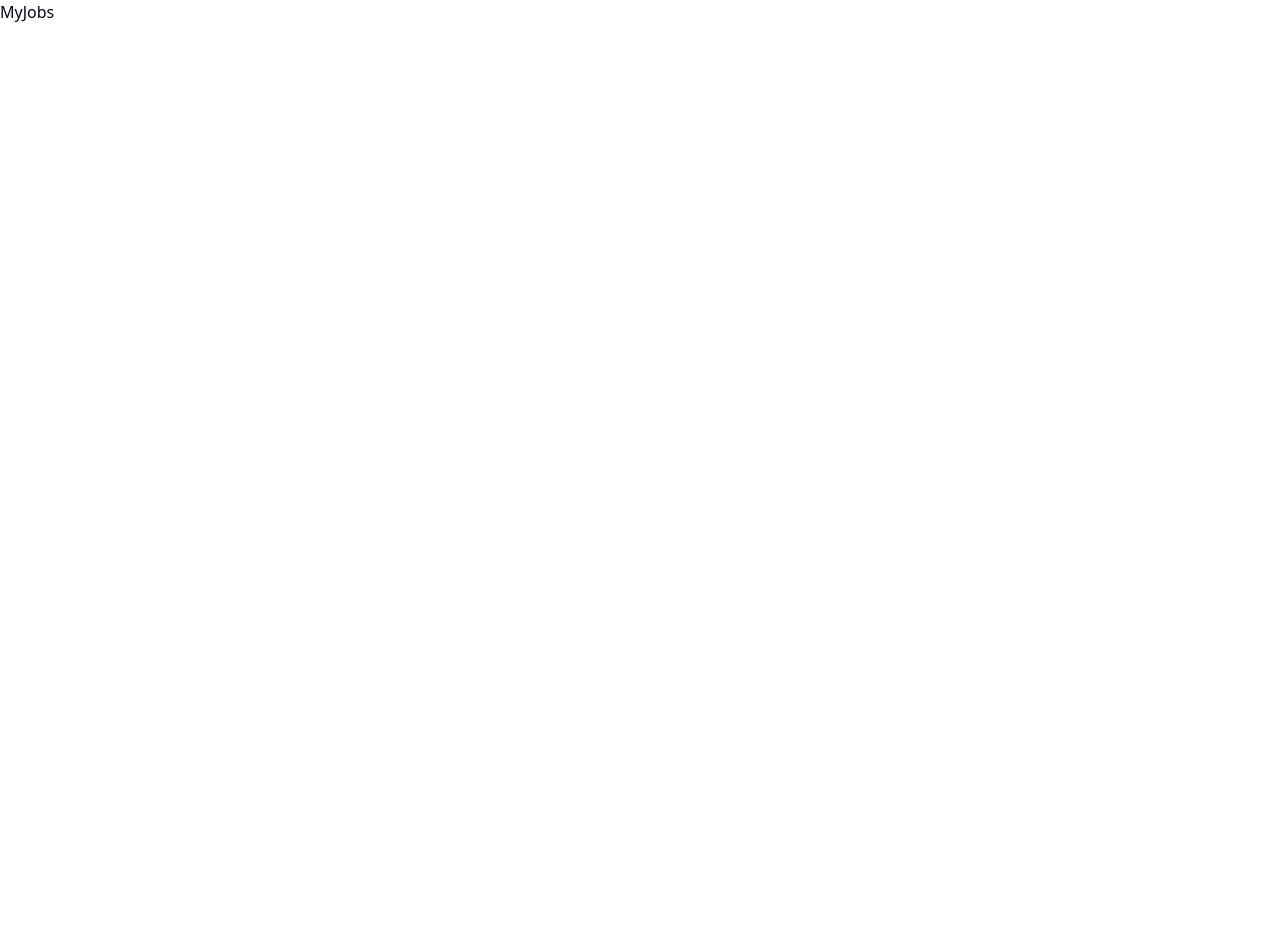
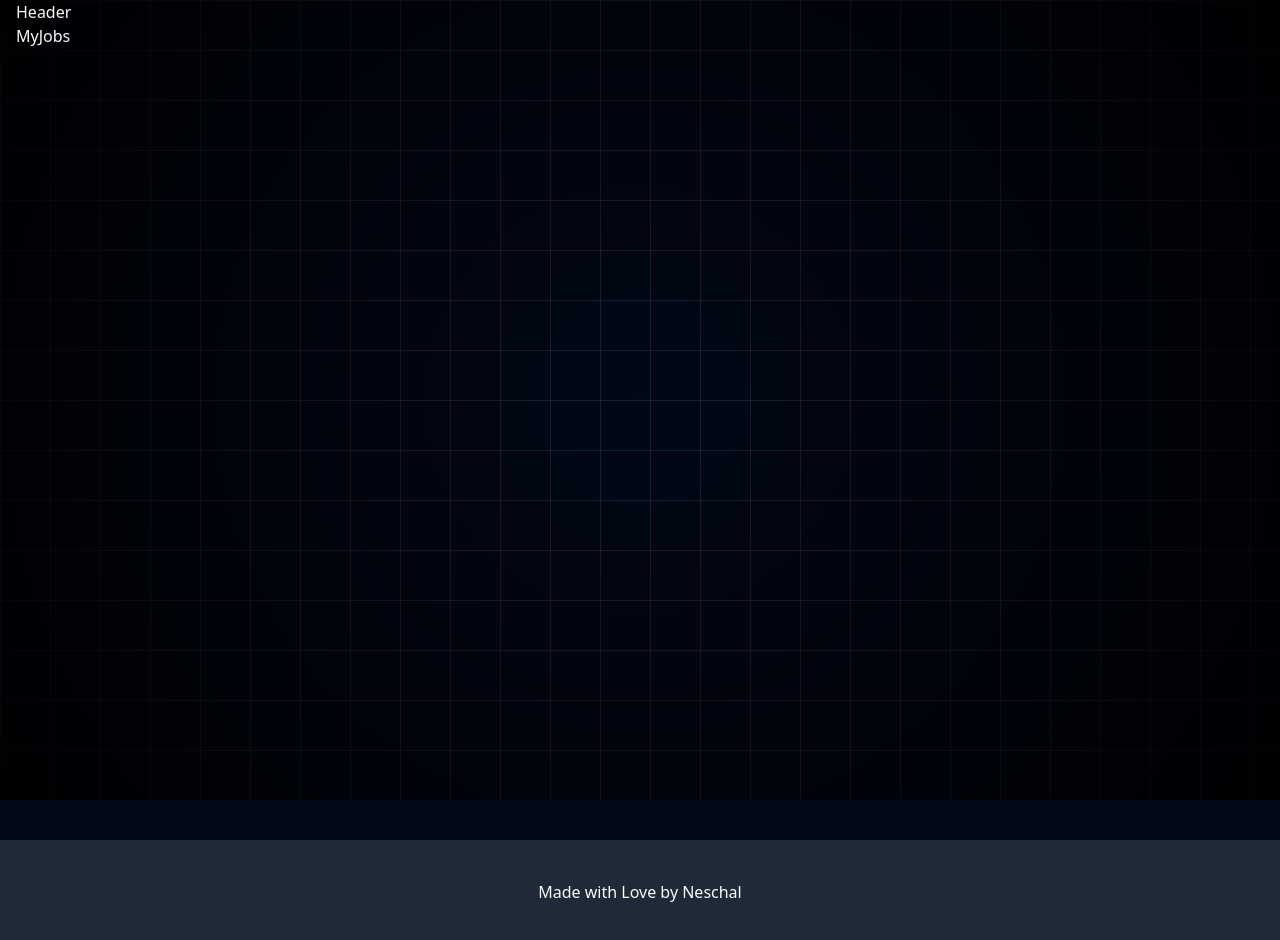
Before and after one commit to neschal-s/PortTalent, a React (Vite) app in the folder frontend/: page /my-jobs in a window 1280 px wide. Shown: the top 940 px of the page. Before the commit the page ends 800 px from the top, so only its background shows below. Built offline with nearby package versions, Linux system fonts and the light colour scheme.

Commit message:
Added the background gradient

```diff
--- a/frontend/src/App.css
+++ b/frontend/src/App.css
@@ -0,0 +1,27 @@
+.grid-background{
+    position:fixed;
+    top:0;
+    left:0;
+    width: 100%;
+    height: 100%;
+    background: linear-gradient(to right,
+        rgba(255, 255, 255, 0.1) 1px,
+        transparent 1px
+    ),
+    linear-gradient(to bottom,
+        rgba(255, 255, 255, 0.1) 1px,
+        transparent 1px);
+    background-size: 50px 50px;
+    pointer-events: none;
+    z-index: -1;
+}
+
+.grid-background::before{
+    content:"";
+    position: absolute;
+    top: 0;
+    left: 0;
+    width: 100%;
+    height: 100%;
+    background: radial-gradient(circle, transparent, rgba(0,0,0,0.9));
+}
--- /dev/null
+++ b/frontend/src/components/header.jsx
@@ -0,0 +1,9 @@
+import React from 'react'
+
+const Header = () => {
+  return (
+    <div>Header</div>
+  )
+}
+
+export default Header;
--- /dev/null
+++ b/frontend/src/components/theme-provider.jsx
@@ -0,0 +1,55 @@
+import { createContext, useContext, useEffect, useState } from "react"
+
+const initialState = {
+  theme: "system",
+  setTheme: () => null,
+}
+
+const ThemeProviderContext = createContext(initialState)
+
+export function ThemeProvider({
+  children,
+  defaultTheme = "system",
+  storageKey = "vite-ui-theme",
+  ...props
+}) {
+  const [theme, setTheme] = useState(
+    () => localStorage.getItem(storageKey) || defaultTheme
+  )
+
+  useEffect(() => {
+    const root = window.document.documentElement
+    root.classList.remove("light", "dark")
+
+    if (theme === "system") {
+      const systemTheme = window.matchMedia("(prefers-color-scheme: dark)")
+        .matches
+        ? "dark"
+        : "light"
+      root.classList.add(systemTheme)
+    } else {
+      root.classList.add(theme)
+    }
+  }, [theme])
+
+  const value = {
+    theme,
+    setTheme: (newTheme) => {
+      localStorage.setItem(storageKey, newTheme)
+      setTheme(newTheme)
+    },
+  }
+
+  return (
+    <ThemeProviderContext.Provider {...props} value={value}>
+      {children}
+    </ThemeProviderContext.Provider>
+  )
+}
+
+export const useTheme = () => {
+  const context = useContext(ThemeProviderContext)
+  if (context === undefined)
+    throw new Error("useTheme must be used within a ThemeProvider")
+  return context
+}
--- a/frontend/src/layouts/app-layouts.jsx
+++ b/frontend/src/layouts/app-layouts.jsx
@@ -1,12 +1,19 @@
+import  Header from '@/components/header'
 import React from 'react'
 import { Outlet } from 'react-router-dom'
 
 const AppLayout = () => {
   return (
     <div>
-        <Outlet/>
+        <div className='grid-background'></div>
+        <main className='min-h-screen container mx-auto px-4'>
+            <Header/>
+            <Outlet/>
+        </main>
+        <div className='p-10 text-center bg-gray-800 mt-10'>Made with Love by Neschal</div>
+
     </div>
-  )
-}
+  );
+};
 
 export default AppLayout
```
Also changed, not shown: frontend/src/App.jsx (+6 -2 lines), frontend/public/banner.jpeg (added), frontend/public/logo.png (added).
